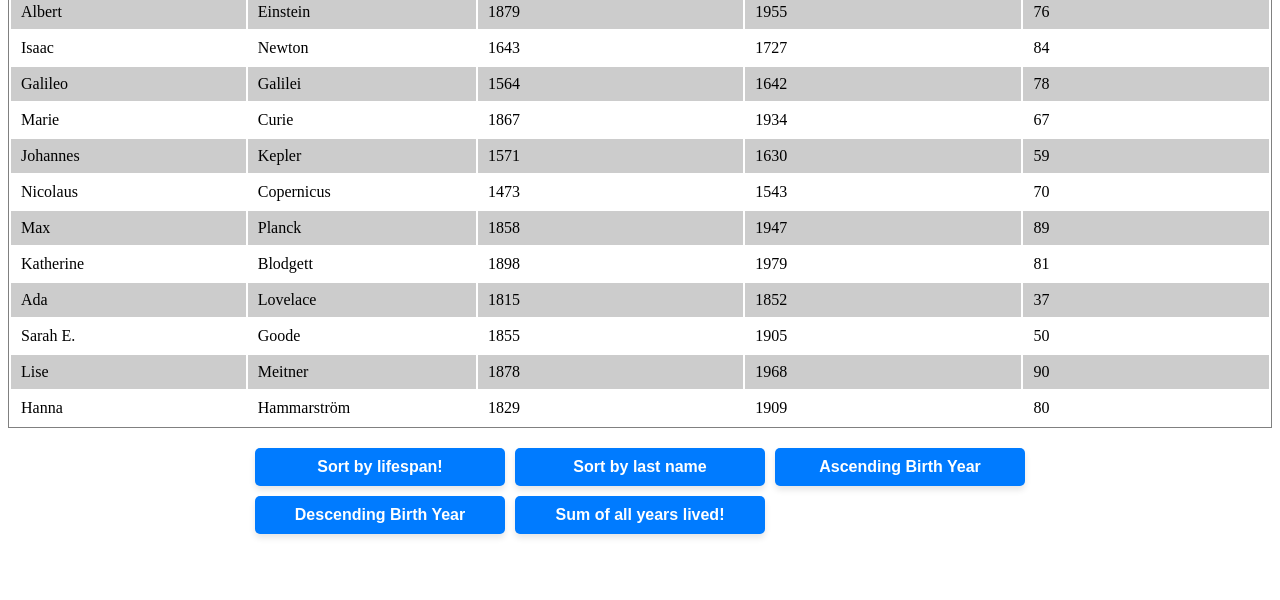
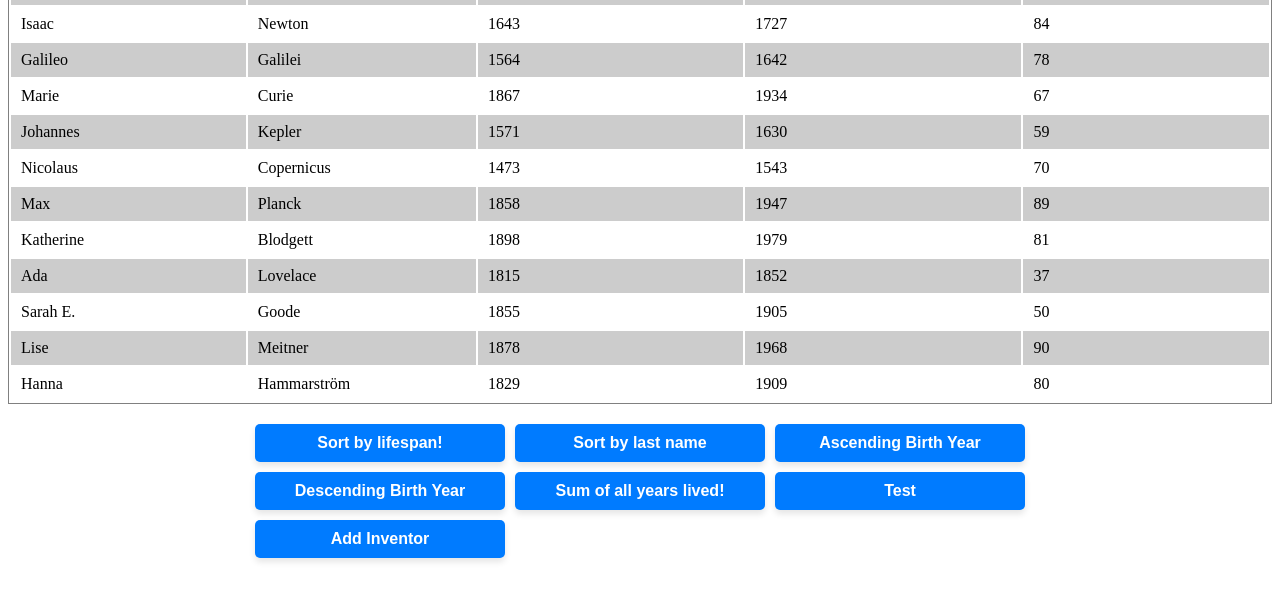
Before and after one commit to mrkarstrom/javascript30, a plain HTML site: page 04 - Array Cardio Day 1/yesweb-04.html in a window 1280 px wide. Shown: the part 192-792 px from the top of the page. Drawn offline with Linux system fonts and the light colour scheme.

Commit message:
Two new buttons.

```diff
--- a/04 - Array Cardio Day 1/yesweb-04.html
+++ b/04 - Array Cardio Day 1/yesweb-04.html
@@ -55,6 +55,8 @@
         <button id="ascBirthYear">Ascending Birth Year</button>
         <button id="descBirthYear">Descending Birth Year</button>
         <button id="calcAllYears">Sum of all years lived!</button>
+        <button id="test">Test</button>
+        <button id="addInventor">Add Inventor</button>
       </div>
     </div>
 
```
